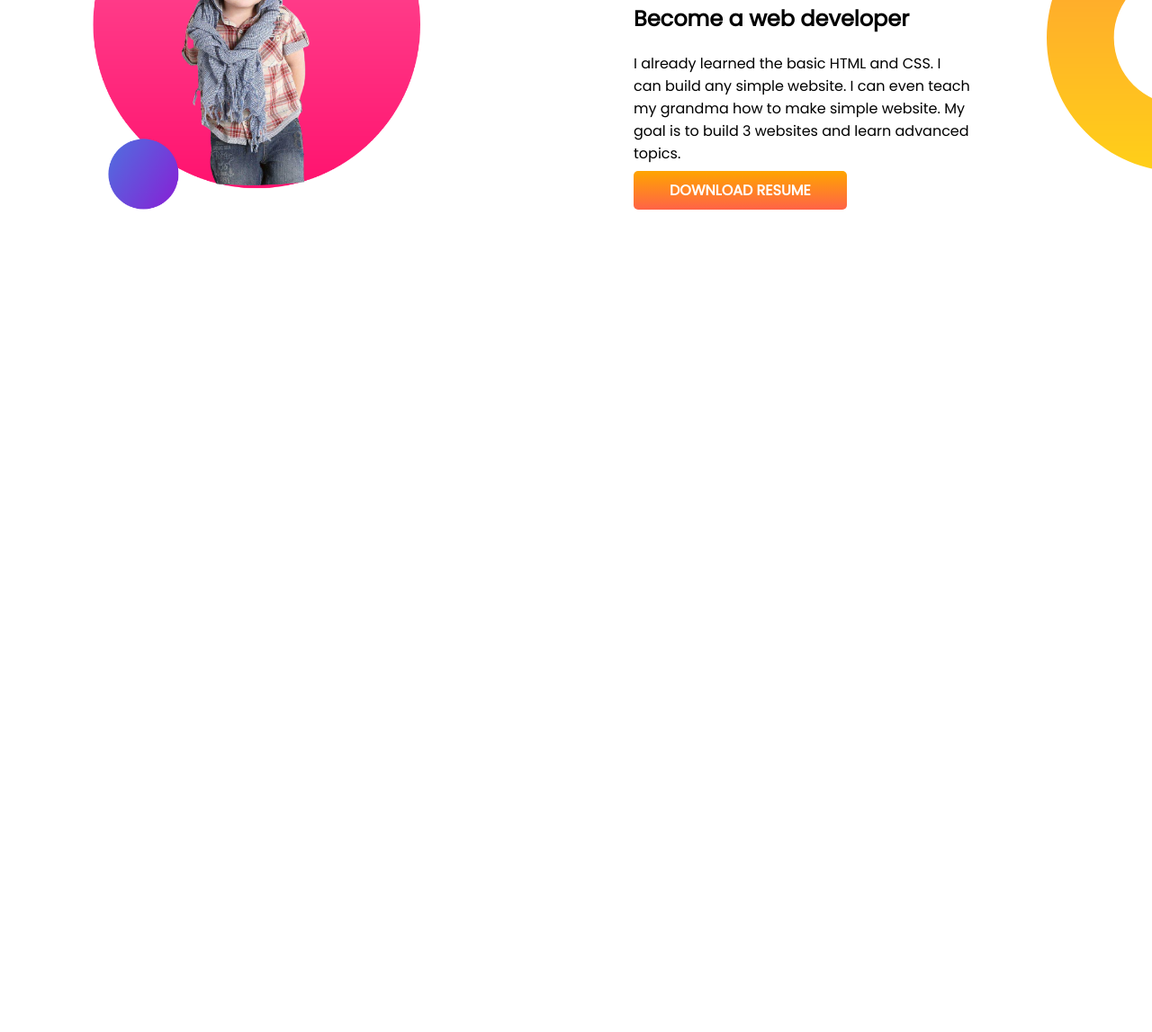
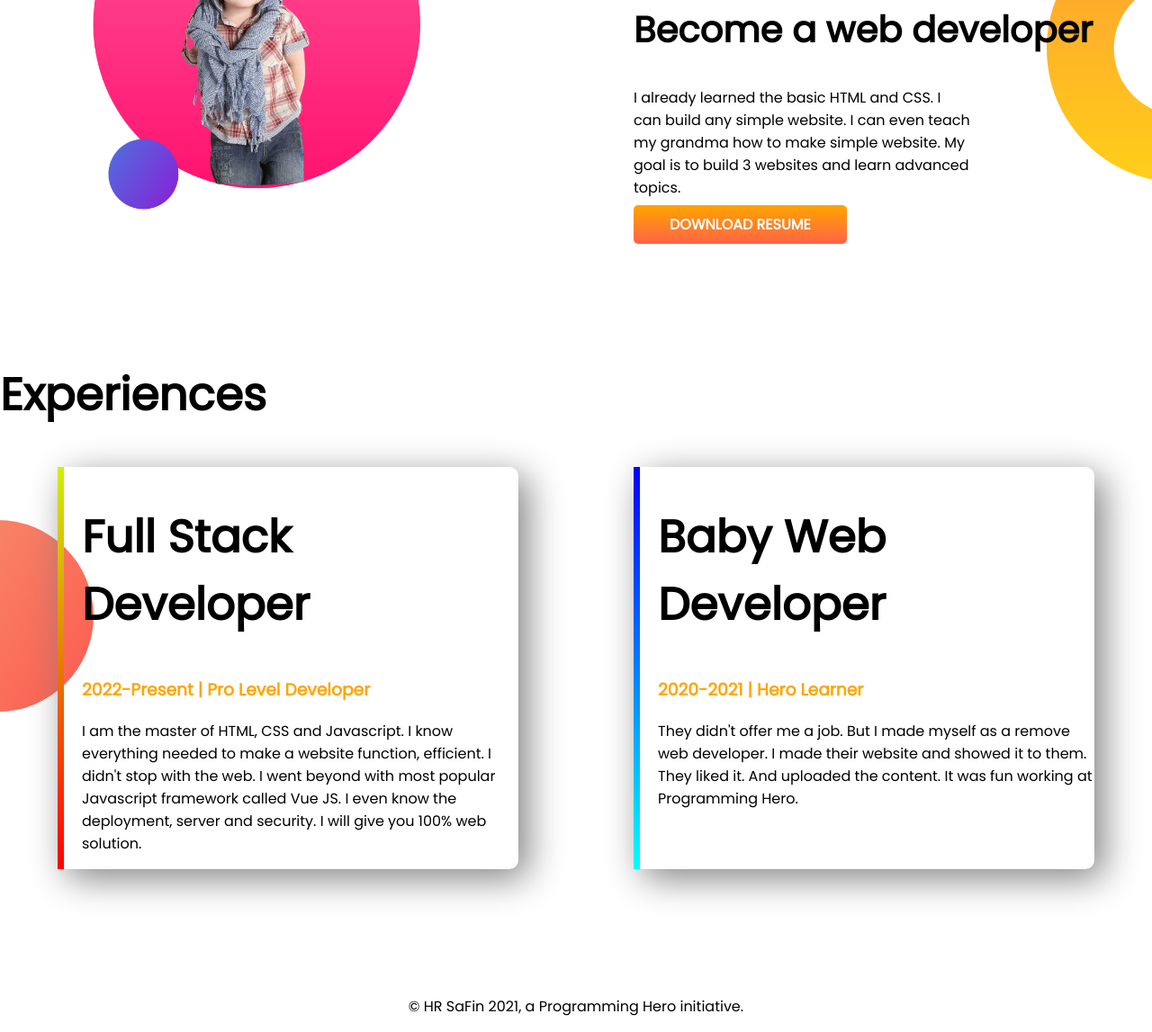
Before and after one commit to SaFin001/developer-portfolio, a plain HTML site: page index.html in a window 1280 px wide. Shown: the part 758-1905 px from the top of the page at 90% size. Before the commit the page ends 1138 px from the top, so only its background shows below. Drawn offline with Linux system fonts and the light colour scheme.

Commit message:
experience and footer

```diff
--- a/index.html
+++ b/index.html
@@ -13,7 +13,7 @@
 </head>
 
 <body>
-    <section class="top-banner">
+    <section class="top-banner flexible-container">
         <div class="half-width">
             <h1>Welcome To</h1>
             <h1><span class="orange-color">HR SaFin</span> World!</h1>
@@ -29,7 +29,7 @@
         </div>
     </section>
 
-    <section class="dream-big">
+    <section class="dream-big flexible-container">
         <div class="half-width">
             <img src="new-image/my-bg2.png" alt="">
         </div>
@@ -42,7 +42,29 @@
             <a class="link-button" target="_blank" href="">DOWNLOAD RESUME</a>
         </div>
     </section>
-
+    <section class="experience-area">
+        <h1>Experiences</h1>
+        <div class="flexible-container">
+            <div id="pro-web" class="experience-item">
+                <h1>Full Stack Developer</h1>
+                <h3 class="orange-color">2022-Present | Pro Level Developer</h3>
+                <p>I am the master of HTML, CSS and Javascript. I know everything needed to make a website function,
+                    efficient. I didn't stop with the web. I went beyond with most popular Javascript framework called
+                    Vue
+                    JS. I even know the deployment, server and security. I will give you 100% web solution.</p>
+            </div>
+            <div id="baby-web" class="experience-item">
+                <h1>Baby Web Developer</h1>
+                <h3 class="orange-color">2020-2021 | Hero Learner</h3>
+                <p>They didn't offer me a job. But I made myself as a remove web developer. I made their website and
+                    showed
+                    it to them. They liked it. And uploaded the content. It was fun working at Programming Hero.</p>
+            </div>
+        </div>
+    </section>
+    <footer>
+        <p>© HR SaFin 2021, a Programming Hero initiative.</p>
+    </footer>
 </body>
 
 </html>
--- a/style.css
+++ b/style.css
@@ -5,10 +5,13 @@ body{
 h1{
     font-size: 50px;
 }
+h2{
+    font-size: 40px;
+}
 .orange-color{
     color: orange;
 }
-section{
+.flexible-container{
     display: flex;
     margin-bottom: 140px;
 }
@@ -39,3 +42,29 @@ section{
 #text{
     padding-right: 200px;
 }
+.experience-area{
+    background-image: url(images/exp-bg.png);
+    background-repeat: no-repeat;
+    background-position: left;
+}
+.experience-item{
+    width: 40%;
+    margin-left: 5%;
+    margin-right: 5%;
+    padding-left: 20px;
+    border-radius: 10px;
+    box-shadow: 10px 10px 40px grey;
+}
+#baby-web{
+    border-left: 7px solid;
+    border-image: linear-gradient(blue, cyan);
+    border-image-slice: 1;
+}
+#pro-web{
+    border-left: 7px solid;
+    border-image: linear-gradient(rgb(206, 241, 7), #ff0000);
+    border-image-slice: 1;
+}
+footer p{
+    text-align: center;
+}
```
Also changed, not shown: images/jhankar.png (deleted), images/jhankar2.png (deleted), images/my-bg.png (deleted), images/my-bg2.png (deleted), new-image/baby-disguised-elf-hat-removed-head-rolled-christmas-balls-stock-studio-photo-white-background-166503972.jpg (deleted), new-image/baby1.jpg (deleted), new-image/baby2.jpg (deleted), 3 other files.
